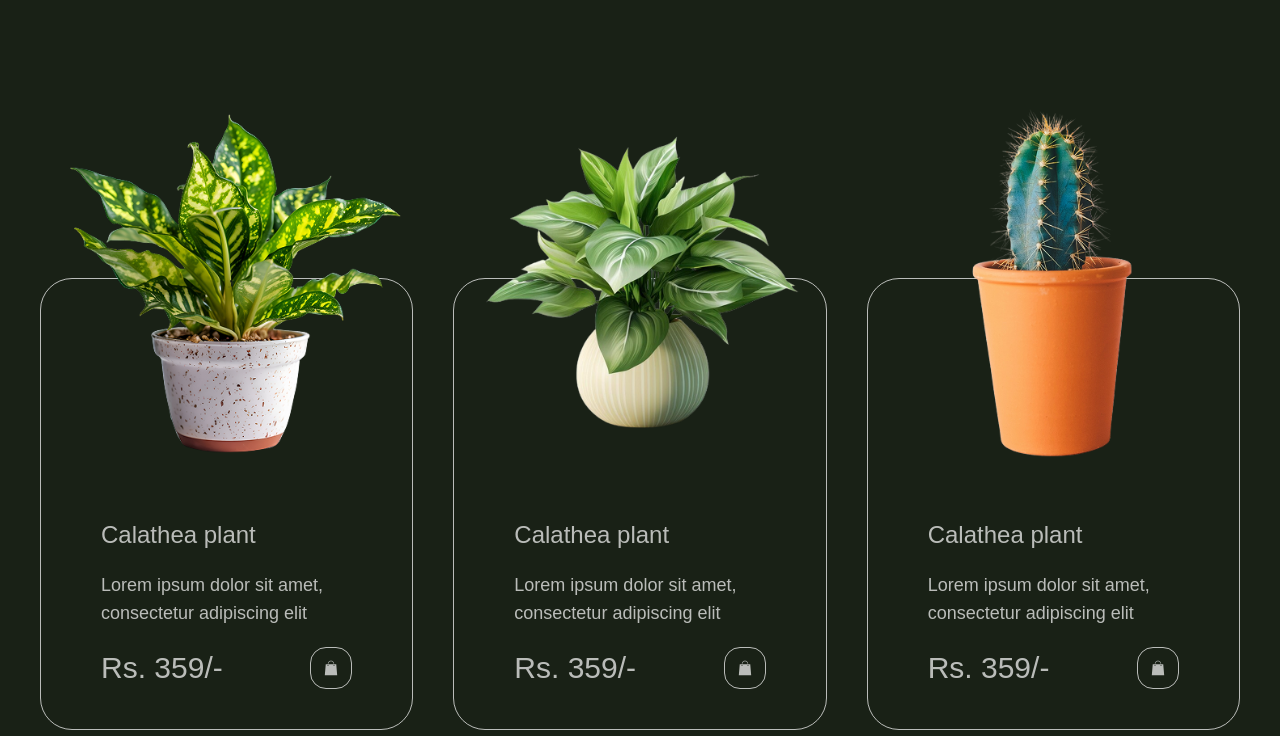
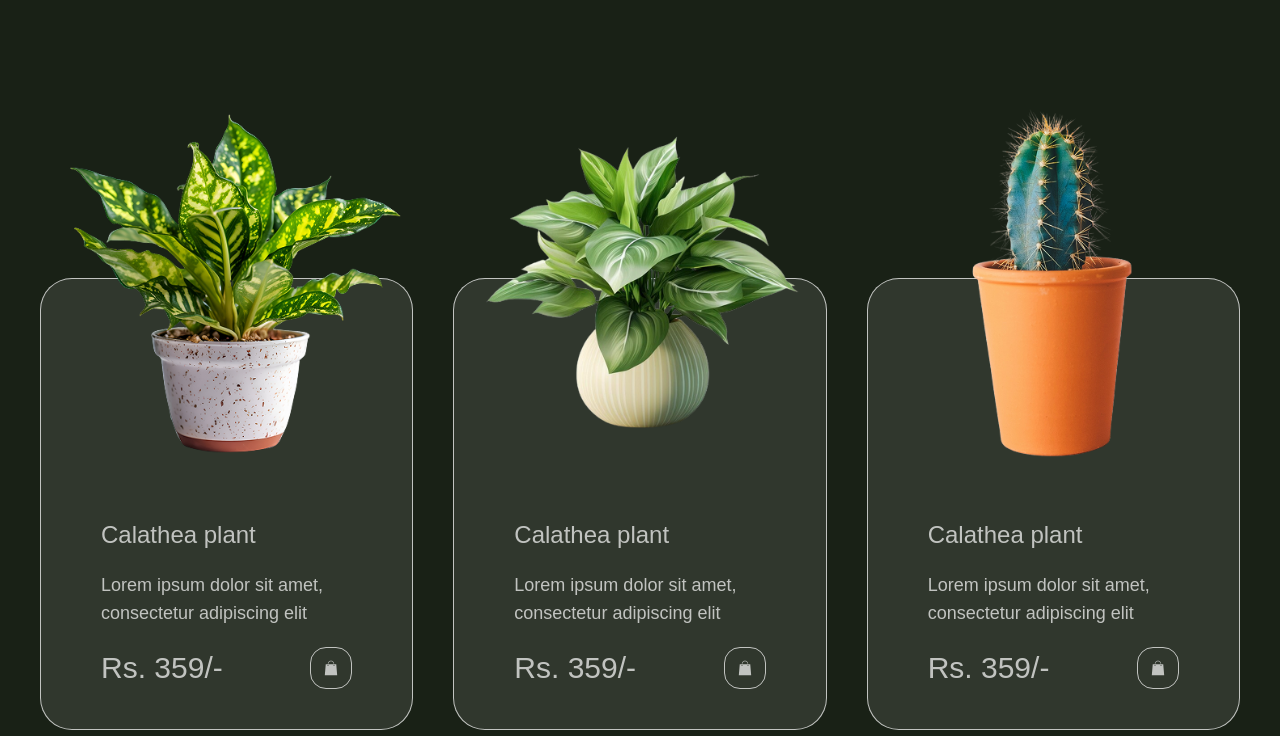
Before and after one commit to almamun0101/Planto, a Next.js app: page / in a window 1280 px wide. Shown: the part 2427-3163 px from the top of the page. Built offline with nearby package versions, Linux system fonts and the light colour scheme.

Commit message:
selling done

```diff
--- a/src/app/component/Selling.jsx
+++ b/src/app/component/Selling.jsx
@@ -34,7 +34,7 @@ const Selling = () => {
 
         <div className="grid grid-cols-3 gap-10 mt-20">
           {products.map((p) => (
-            <div className="text-white/70 border mt-30 -rounded-t-full bbackdrop-blur-lg rounded-4xl p-10 px-15 relative flex items-center justify-center ">
+            <div className="text-white/70 border mt-30 -rounded-t-full bbackdrop-blur-lg bg-white/10 rounded-4xl p-10 px-15 relative flex items-center justify-center ">
               <img src={p.img} alt="" className="absolute -top-[40%] " />
               <div className="">
                 <h2 className="pt-50 text-2xl font-medium ">Calathea plant</h2>
--- a/src/app/globals.css
+++ b/src/app/globals.css
@@ -29,3 +29,27 @@ body {
   max-width: 1200px;
   margin: 0 auto;
 }
+
+.curved-edge {
+  --c: 70px; /* curvature size */
+  width: 250px;
+  height: 250px;
+  background: #40C0CB;
+
+  /* Inner curves on all 4 sides */
+  -webkit-mask:
+    radial-gradient(60% var(--c) at 0% 0, #0000 98%, #000) top center,
+    radial-gradient(60% var(--c) at 50% 100%, #0000 98%, #000) bottom center,
+    radial-gradient(var(--c) 60% at 0 50%, #0000 98%, #000) left center,
+    radial-gradient(var(--c) 60% at 100% 50%, #0000 98%, #000) right center;
+  -webkit-mask-size: 100% var(--c), 100% var(--c), var(--c) 100%, var(--c) 100%;
+  -webkit-mask-repeat: no-repeat;
+
+  mask:
+    radial-gradient(20% var(--c) at 0 0, #0000 98%, #000) top center,
+    radial-gradient(0% var(--c) at , #0000 98%, #000) bottom center,
+    radial-gradient(var(--c) 0% at 0 50%, #0000 98%, #000) left center,
+    radial-gradient(var(--c) 0% at 100% 50%, #0000 98%, #000) right center;
+  mask-size: 100% var(--c), 100% var(--c), var(--c) 100%, var(--c) 100%;
+  mask-repeat: no-repeat;
+}
```
